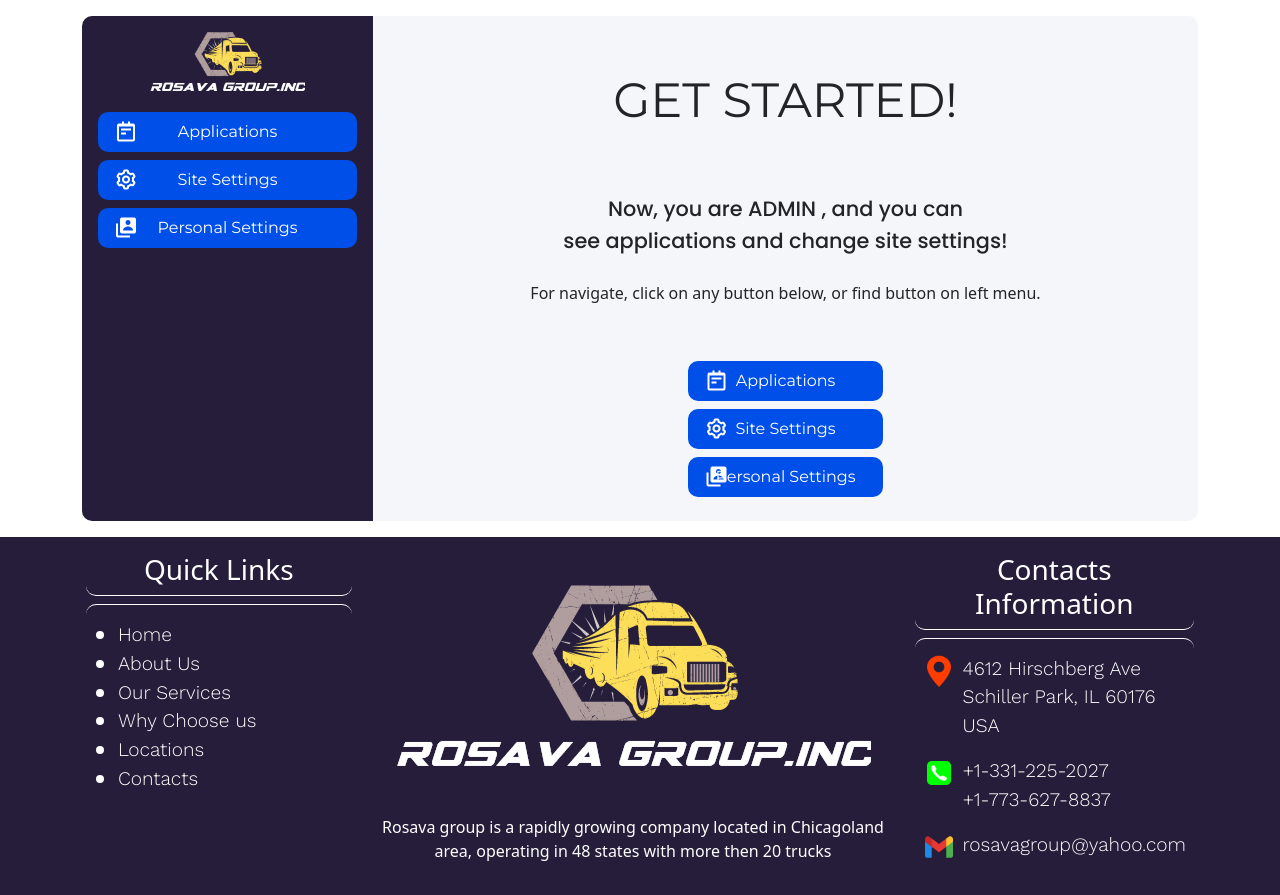
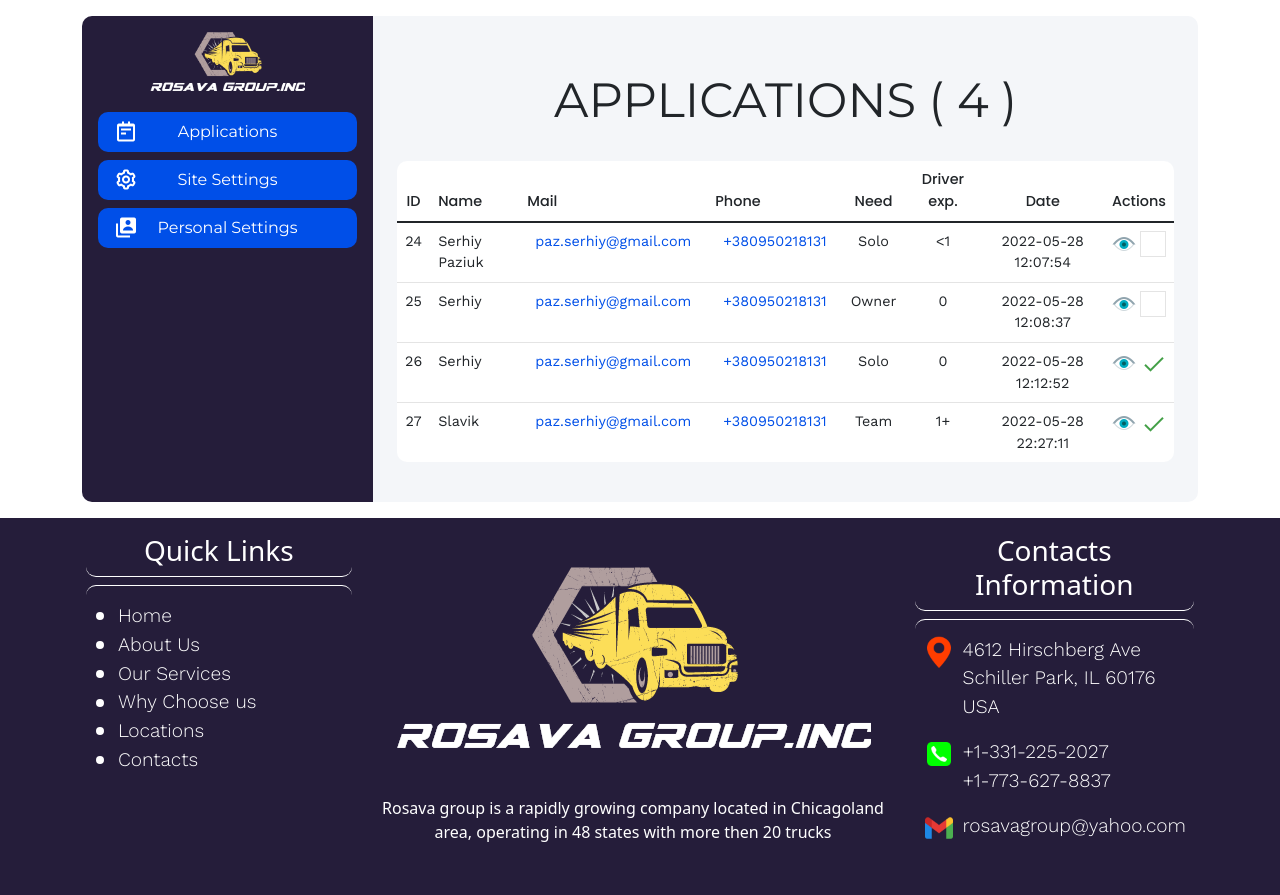
Before and after one commit to Stanislavkvv/Rosava-Group.inc, a PHP site: page /index.php?action=admin&view=applications in a window 1280 px wide. Shown: the part 132-1027 px from the top of the page. After the commit the page ends 974 px from the top, so only its background shows below. Run offline with PHP 8.4, Linux system fonts and the light colour scheme; the visitor is signed in with stand-in values (Sample User, id 1); data comes from the database, SQL or seed files in the repository; some libraries are stand-ins or nearby versions; some web fonts are replaced.

Commit message:
Add some changes

```diff
--- a/css/style.css
+++ b/css/style.css
@@ -783,6 +783,10 @@
     font-family: var(--font-4);
     transition: all .5s ease;
 }
+main#admin .buttn img{
+    margin-right: 1rem;
+    width: 2rem;
+}
 main#admin .buttn:hover{
     background-color: var(--color-7);
 }
@@ -858,7 +862,12 @@
 main#admin section.content table tr td{
     border-bottom: none;
 }
-main#admin section.content table tr td a{
+main#admin section.content table tr td.act{
+    display: flex;
+    justify-content: space-between;
+    align-items: center;
+}
+main#admin section.content table tr td a:not(a.view){
     text-decoration: none;
     border-radius: 10px;
     padding: .5rem;
@@ -882,7 +891,7 @@
 main#admin section.content form#personalSettings a.passwordRecoveryOpen:hover{
     transform: translate(0,-.2rem);
 }
-main#admin section.content table tr td a:hover,
+main#admin section.content table tr td a:hover:not(a.view),
 main#admin section.content form#personalSettings a.passwordRecoveryOpen:hover{
     background-color: var(--color-6);
     color: var(--color-3);
--- a/models/admin.php
+++ b/models/admin.php
@@ -3,7 +3,14 @@
 	{
 		public static function getApplications(){
 			$mysqli = DATABASE::Connect();
-			$sql = "SELECT * FROM `application` ORDER BY `application`.`App_Checked` ASC, `application`.`App_DateTime` DESC";
+			$sql = "SELECT * FROM `application` ORDER BY `application`.`App_Checked` ASC, `application`.`App_DateTime` ASC";
+			$stmt = $mysqli->prepare($sql);
+			$stmt->execute();
+			return $stmt->get_result()->fetch_all(MYSQLI_ASSOC);
+		}
+		public static function getApplicationById($id){
+			$mysqli = DATABASE::Connect();
+			$sql = "SELECT * FROM `application` WHERE `application`.`App_ID` = $id";
 			$stmt = $mysqli->prepare($sql);
 			$stmt->execute();
 			return $stmt->get_result()->fetch_all(MYSQLI_ASSOC);
--- a/views/admin.php
+++ b/views/admin.php
@@ -1,5 +1,8 @@
 <?php
     if (isset($_SESSION["isAdmin"])&&$_SESSION["isAdmin"]==true){
+        if(isset($_GET["view"])&&$_GET["view"]=="applications"){
+            $_POST["action"]="applications";
+        }
         ?>
         <main id="admin">
             <div class="container">
@@ -18,7 +21,7 @@
                     if(!empty($_POST)){
                         if(isset($_POST["action"])){
                             if($_POST["action"]=="applications"){
-                                if($_POST["isCheck"]=="true"){
+                                if(isset($_POST["isCheck"])&&$_POST["isCheck"]=="true"){
                                     ADMIN::CheckApplicationById($_POST["check"]);
                                 }
                             } else if($_POST["action"]=="settings") {
@@ -55,10 +58,9 @@
                                     <td>Name</td>
                                     <td>Mail</td>
                                     <td>Phone</td>
-                                    <td style="text-align:center;">Zip Code</td>
                                     <td style="text-align:center;">Need</td>
                                     <td style="text-align:center;">Driver exp.</td>
-                                    <td style="text-align:center;">Rumor</td>
+                                    <td style="text-align:center;">Date</td>
                                     <td style="text-align:center;">Actions</td>
                                 </tr>
                             </thead>
@@ -68,14 +70,14 @@
                                 ?>
                                     <tr>
                                         <td style="text-align:center;"><?php echo $applications[$i]["App_ID"]?></td>
-                                        <td><?php echo $applications[$i]["App_Name"]?></td>
-                                        <td><a href="mailto:<?php echo $applications[$i]["App_Mail"]?>"><?php echo $applications[$i]["App_Mail"]?></a></td>
-                                        <td><a href="tel:<?php echo $applications[$i]["App_Phone"]?>"><?php echo $applications[$i]["App_Phone"]?></a></td>
-                                        <td style="text-align:center;"><?php echo $applications[$i]["App_Code"]?></td>
-                                        <td style="text-align:center;"><?php echo $applications[$i]["App_Services"]?></td>
-                                        <td style="text-align:center;"><?php echo $applications[$i]["App_Driving_Experience"]?></td>
-                                        <td style="text-align:center;"><?php echo $applications[$i]["App_HowKnow"]?></td>
-                                        <td style="text-align:center;">
+                                        <td class="name"><?php echo $applications[$i]["App_Name"]?></td>
+                                        <td class="mail"><a href="mailto:<?php echo $applications[$i]["App_Mail"]?>"><?php echo $applications[$i]["App_Mail"]?></a></td>
+                                        <td class="phone"><a href="tel:<?php echo $applications[$i]["App_Phone"]?>"><?php echo $applications[$i]["App_Phone"]?></a></td>
+                                        <td class="need" style="text-align:center;"><?php echo $applications[$i]["App_Services"]?></td>
+                                        <td class="exp" style="text-align:center;"><?php echo $applications[$i]["App_Driving_Experience"]?></td>
+                                        <td class="date" style="text-align:center;"><?php echo $applications[$i]["App_DateTime"]?></td>
+                                        <td class="act" style="text-align:center;">
+                                            <a class="view" href="index.php?action=viewApplication&id=<?php echo $applications[$i]["App_ID"]?>"><img src="img/assets/eye.png" alt="View"></a>
                                             <?php if($applications[$i]["App_Checked"]==1){?>
                                                 <img src="img/assets/checked.png" alt="Checked">
                                             <?php } else { ?>
```
Also changed, not shown: views/viewApplication.php (added, +99 -0 lines), img/assets/left-arrow.png (added).
